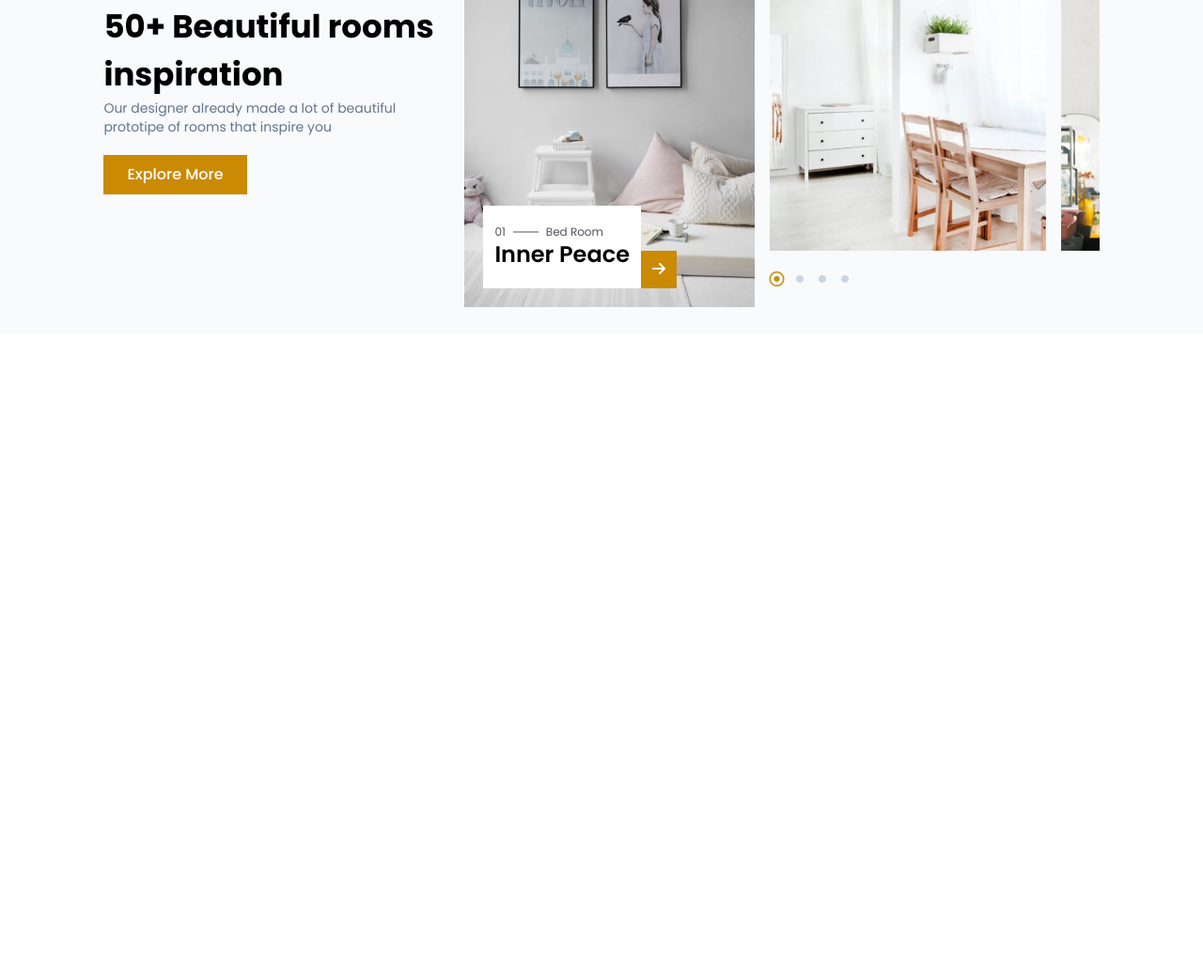
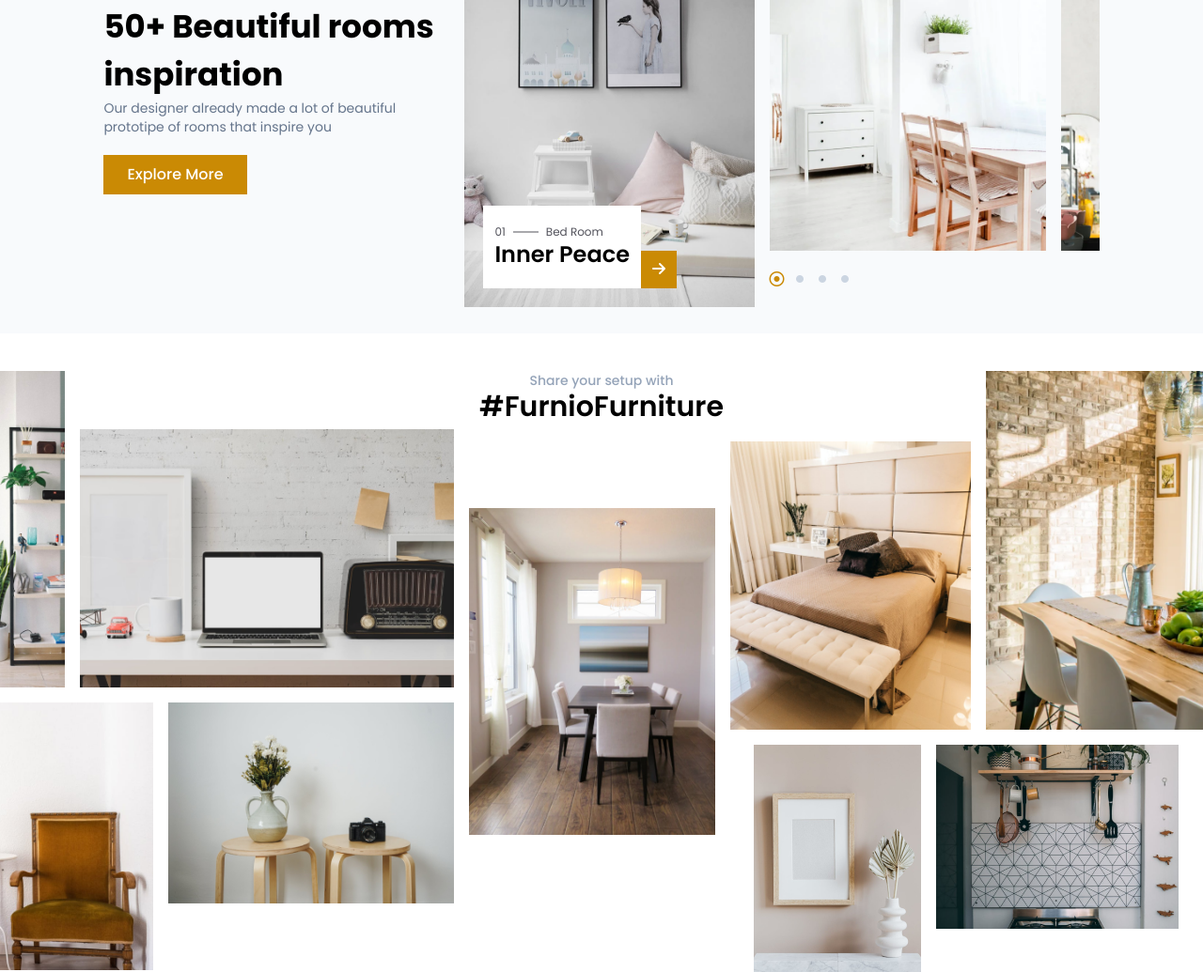
Before and after one commit to ayeminnkyaww/furniro, a website: page src/index.html in a window 1280 px wide. Shown: the part 2419-3454 px from the top of the page at 94% size. Before the commit the page ends 2814 px from the top, so only its background shows below. Drawn offline with Linux system fonts and the light colour scheme.

Commit message:
setup section

```diff
--- a/src/index.html
+++ b/src/index.html
@@ -607,5 +607,57 @@
       </div>
     </section>
     <!-- rooms desgin slide show end -->
+
+    <!-- setup section -->
+
+    <div class="flex flex-col md:flex-row gap-4 relative top-96 md:top-0">
+      <div class="text-center w-full absolute top-0">
+        <p class="text-slate-400 font-medium text-sm">Share your setup with</p>
+        <h3 class="text-3xl font-semibold">#FurnioFurniture</h3>
+      </div>
+      <div class="flex flex-col gap-4">
+        <div class="flex items-end justify-center gap-4">
+          <div>
+            <img src="../images/Rectangle36.png" alt="" />
+          </div>
+          <div>
+            <img src="../images/Rectangle38.png" alt="" />
+          </div>
+        </div>
+        <div class="flex items-start justify-center gap-4">
+          <div>
+            <img src="../images/Rectangle37.png" alt="" />
+          </div>
+          <div>
+            <img src="../images/Rectangle39.png" alt="" />
+          </div>
+        </div>
+      </div>
+      <div class="flex justify-center items-center">
+        <div>
+          <img src="../images/Rectangle40.png" alt="" />
+        </div>
+      </div>
+      <div class="flex flex-col gap-4">
+        <div class="flex items-end justify-center gap-4">
+          <div>
+            <img src="../images/Rectangle43.png" alt="" />
+          </div>
+          <div>
+            <img src="../images/Rectangle45.png" alt="" />
+          </div>
+        </div>
+        <div class="flex items-start justify-center gap-4">
+          <div>
+            <img src="../images/Rectangle41.png" alt="" />
+          </div>
+          <div>
+            <img src="../images/Rectangle44.png" alt="" />
+          </div>
+        </div>
+      </div>
+    </div>
+
+    <!-- setup section -->
   </body>
 </html>
```
Also changed, not shown: src/output.css.
